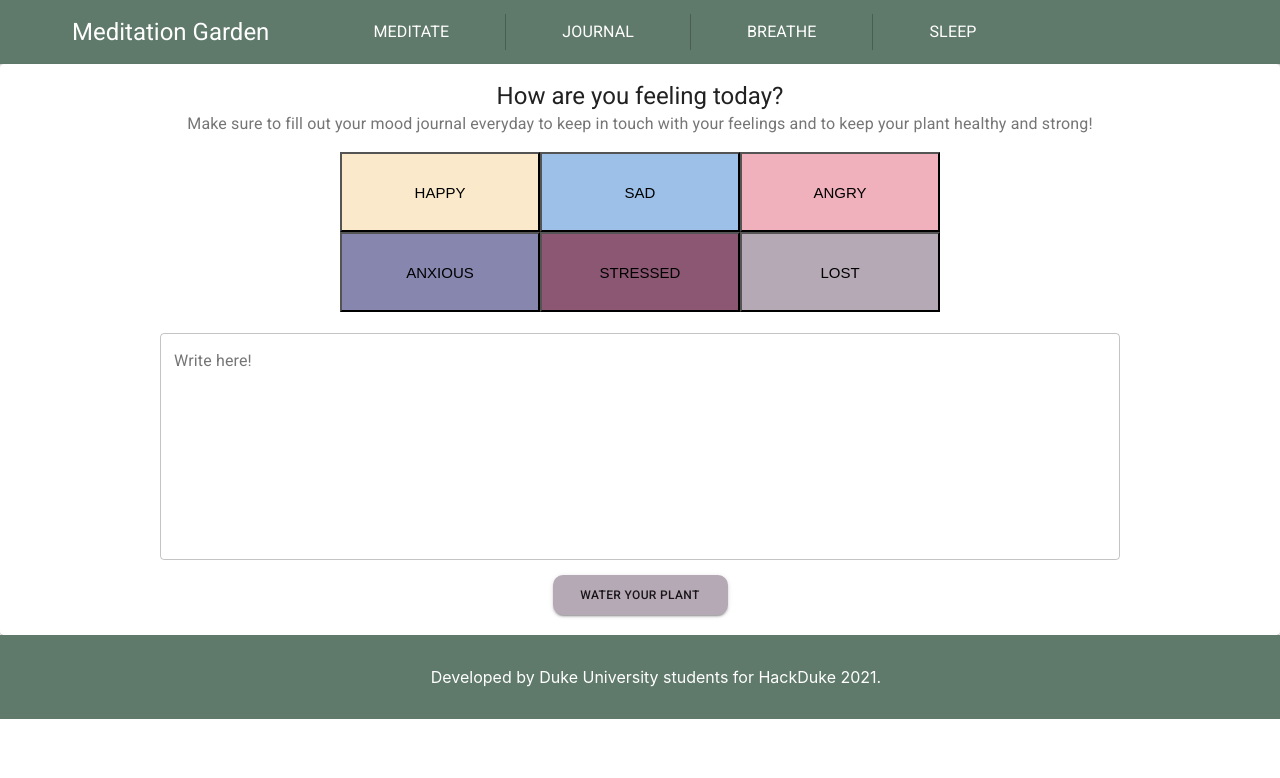
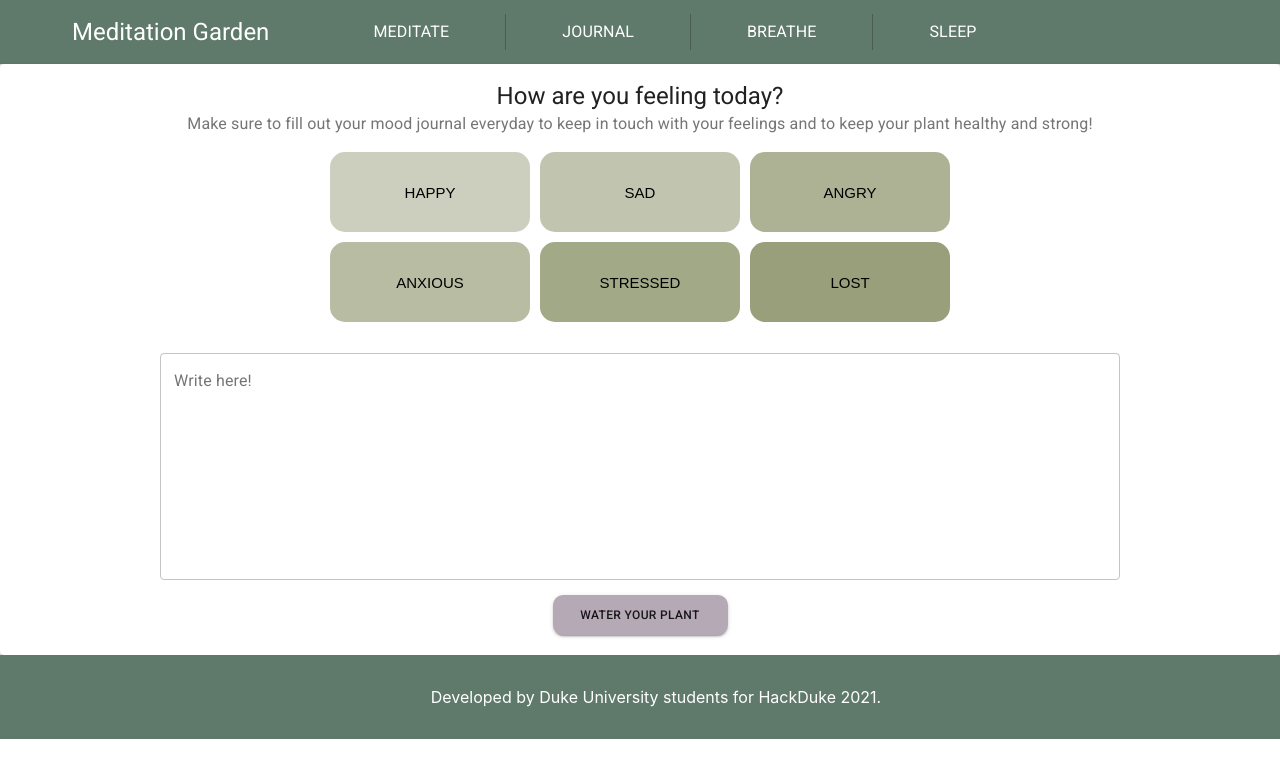
Before and after one commit to nhuang-x/Mindful-App, a React (Create React App) app: page /mood-journal in a window 1280 px wide. Shown: the top 778 px of the page. Built offline with nearby package versions, Linux system fonts and the light colour scheme.

Commit message:
mood journal buttons

```diff
--- a/src/components/MoodJournal.jsx
+++ b/src/components/MoodJournal.jsx
@@ -79,10 +79,15 @@ class MoodJournal extends React.Component {
                         class = "happyMood"
                         onClick={this.generatePromptHappy}
                         variant="contained"
-                        style = {{backgroundColor: "#FAEACB",
+                        style = {{backgroundColor: "#cccfbd",
                                 width: 200,
                                 height: 80,
-                                fontSize: 15}}>
+                                fontSize: 15,
+                                borderRadius:15,
+                                marginRight: '10px',
+                                marginBottom: '10px',
+                                outline: 'none',
+                                border:'none'}}>
                             HAPPY
                         </Button>
 
@@ -92,10 +97,14 @@ class MoodJournal extends React.Component {
                         class = "sadMood"
                         onClick={this.generatePromptSad}
                         variant="contained"
-                        style = {{backgroundColor: "#9CC0E7",
+                        style = {{backgroundColor: "#c1c5af",
                                 width: 200,
                                 height: 80,
-                                fontSize: 15}}>
+                                fontSize: 15,
+                                borderRadius:15,
+                                marginBottom: '10px',
+                                outline: 'none',
+                                border:'none'}}>
                             SAD
                         </Button>
 
@@ -105,10 +114,15 @@ class MoodJournal extends React.Component {
                         class = "angryMood"
                         onClick={this.generatePromptAngry}
                         variant="contained"
-                        style = {{backgroundColor:"#F0B0BC",
+                        style = {{backgroundColor:"#adb295",
                                     width: 200,
                                     height: 80,
-                                    fontSize: 15}}>
+                                    fontSize: 15,
+                                    borderRadius:15,
+                                    marginLeft: '10px',
+                                    marginBottom: '10px',
+                                    outline: 'none',
+                                    border:'none'}}>
                             ANGRY
                         </Button>
                         </div>
@@ -120,10 +134,16 @@ class MoodJournal extends React.Component {
                         class = "anxiousMood"
                         onClick={this.generatePromptAnxious}
                         variant="contained"
-                        style = {{backgroundColor:"#8686AF",
+                        style = {{backgroundColor:"#b7bca2",
                                     width: 200,
                                     height: 80,
-                                    fontSize: 15}}>
+                                    fontSize: 15,
+                                    borderRadius:15,
+                                    marginRight: '10px',
+                                    marginBottom: '10px',
+                                    outline: 'none',
+                                    border:'none'
+                                    }}>
                             ANXIOUS
                         </Button>
 
@@ -133,10 +153,14 @@ class MoodJournal extends React.Component {
                         class = "stressedMood"
                         onClick={this.generatePromptAnxious}
                         variant="contained"
-                        style = {{backgroundColor:"#8B5773",
+                        style = {{backgroundColor:"#a2a987",
                                     width: 200,
                                     height: 80,
-                                    fontSize:15}}>
+                                    fontSize:15,
+                                    borderRadius:15,
+                                    marginBottom: '10px',
+                                    outline: 'none',
+                                    border:'none'}}>
                             STRESSED
                         </Button>
 
@@ -146,10 +170,15 @@ class MoodJournal extends React.Component {
                         class = "lostMood"
                         onClick={this.generatePromptAnxious}
                         variant="contained"
-                        style = {{backgroundColor:"#B6A9B6",
+                        style = {{backgroundColor:"#989f7a",
                                     width: 200,
                                     height: 80,
-                                    fontSize: 15}}>
+                                    fontSize: 15,
+                                    borderRadius:15,
+                                    marginLeft: '10px',
+                                    marginBottom: '10px',
+                                    outline: 'none',
+                                    border:'none'}}>
                             LOST
                         </Button>
                     </div>
```
